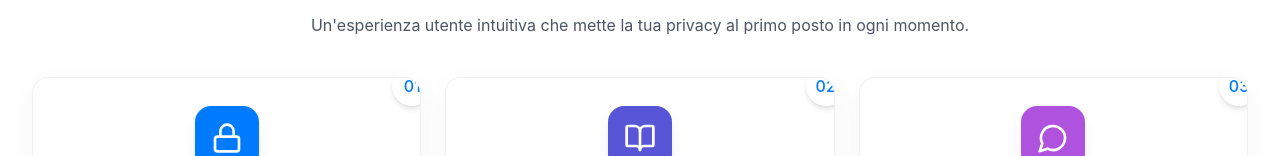
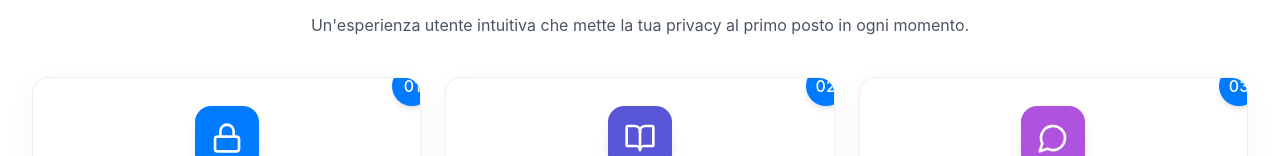
Before and after one commit to AlphaDevilss66-pixel/whispering-diary, a React (Vite) app: page / in a window 1280 px wide. Shown: the part 776-932 px from the top of the page. Built offline with nearby package versions, Linux system fonts and the light colour scheme; a web font is replaced by a local one.

Commit message:
Fix number visibility on landing
The numbers on the landing page were not fully visible, this commit fixes the issue.

```diff
--- a/src/components/landing/HowItWorksSection.tsx
+++ b/src/components/landing/HowItWorksSection.tsx
@@ -114,7 +114,7 @@ const HowItWorksSection = () => {
               whileHover={{ y: -5, transition: { type: "spring", stiffness: 300 } }}
               className="ios-card p-7 flex flex-col items-center text-center relative group hover:shadow-xl transition-all duration-300"
             >
-              <div className="absolute -right-3 -top-3 bg-white rounded-full w-10 h-10 flex items-center justify-center shadow-md font-medium text-ios-blue">
+              <div className="absolute -right-3 -top-3 w-10 h-10 flex items-center justify-center text-white font-medium bg-ios-blue rounded-full shadow-md z-10">
                 {step.step}
               </div>
               <motion.div
```
